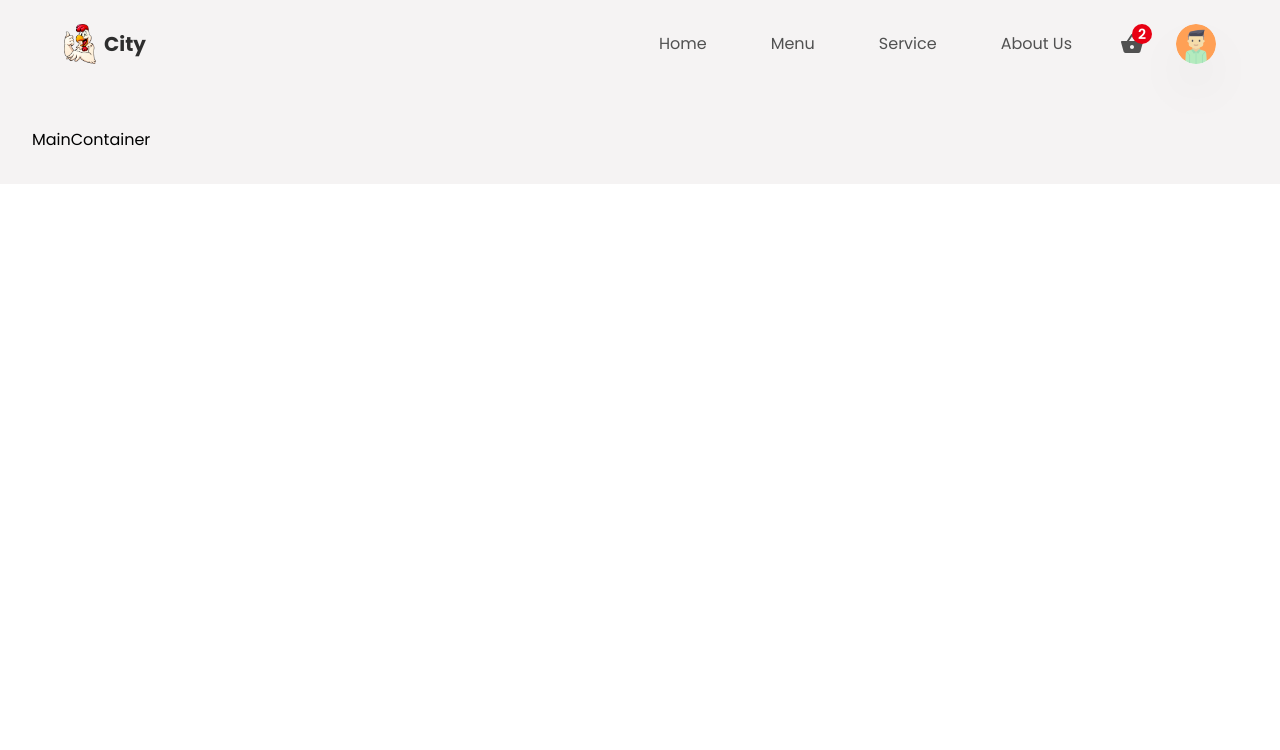
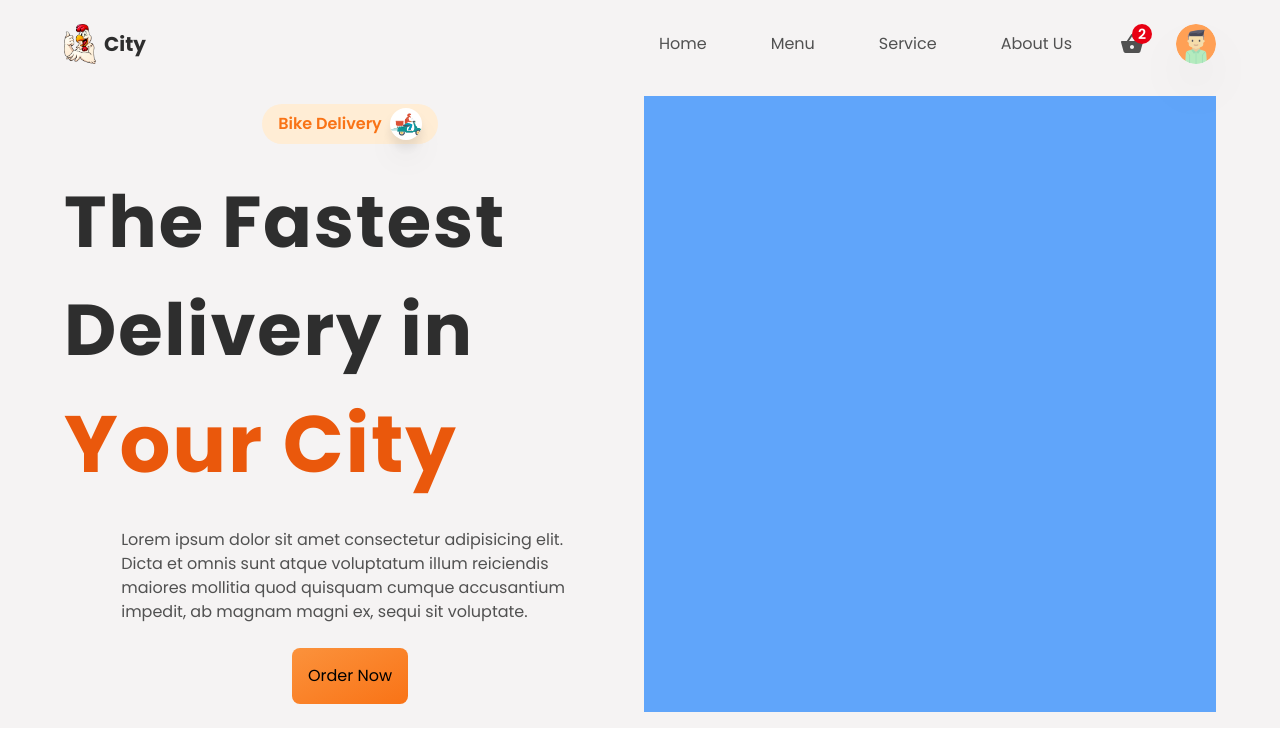
Before and after one commit to nurulamin092/restaurants-apps, a React (Create React App) app: page / in a window 1280 px wide. Shown: the top 750 px of the page. Built offline with nearby package versions, Linux system fonts and the light colour scheme.

Commit message:
maint conteiner

```diff
--- a/src/App.js
+++ b/src/App.js
@@ -8,7 +8,7 @@
         <AnimatePresence exitBeforeEnter>
             <div className='w-screen h-auto flex flex-col bg-primary'>
                 <Header />
-                <main className='mt-24 p-8 w-full'>
+                <main className='mt-14 md:mt-20 px-4 md:px-16 py-4 w-full'>
                     <Routes>
                         <Route path='/*' element={<MainContainer />} />
                         <Route path='/createItem' element={<CreateContainer />} />
--- a/src/components/Header.jsx
+++ b/src/components/Header.jsx
@@ -103,6 +103,12 @@
             </div>
             {/* mobile*/}
             <div className='flex md:hidden w-full h-full items-center justify-between'>
+                <div className='relative flex items-center justify-center'>
+                    <MdShoppingBasket className='text-textColor text-2xl cursor-pointer' />
+                    <div className=' absolute -top-2 -right-2 w-5 h-5 rounded-full bg-cartNumBg flex items-center justify-center'>
+                        <p className='text-sm text-white font-semibold'>2</p>
+                    </div>
+                </div>
                 <Link to={'/'} className='flex items-center gap-2'>
                     <img src={Logo} alt="logo" className='w-8 object-cover' />
                     <p className='text-headingColor text-xl font-bold'>City</p>
--- a/src/components/MainContainer.jsx
+++ b/src/components/MainContainer.jsx
@@ -1,8 +1,31 @@
 import React from 'react'
-
+import Delivery from '../img/delivery.png'
 const MainContainer = () => {
     return (
-        <div>MainContainer</div>
+        <div className='grid grid-cols-1 md:grid-cols-2 gap-2'>
+            <div className="py-2 flex-1 flex flex-col items-start md:items-center justify-start gap-6">
+                <div className='flex items-center gap-2 justify-center bg-orange-100 px-4 py-1 rounded-full'>
+                    <p className='text-base text-orange-500 font-semibold'>Bike Delivery</p>
+                    <div className='w-8 h-8 bg-white rounded-full overflow-hidden drop-shadow-xl'>
+                        <img src={Delivery} alt="delivery" />
+                    </div>
+                </div>
+                <p className='text-[2.5rem] lg:text-[4.5rem] font-bold tracking-wide text-headingColor'>
+                    The Fastest Delivery in <span className='text-orange-600 text-[3rem] lg:text-[5rem]'>Your City</span>
+                </p>
+                <p className='text-base text-textColor text-center md:text-left md:w-[80%]'>
+                    Lorem ipsum dolor sit amet consectetur adipisicing elit.
+                    Dicta et omnis sunt atque voluptatum illum reiciendis maiores
+                    mollitia quod quisquam cumque accusantium impedit, ab magnam magni ex,
+                    sequi sit voluptate.
+                </p>
+                <button type='button'
+                    className='bg-gradient-to-br from-orange-400 to-orange-500 w-full md:w-auto p-4 rounded-lg hover:shadow-lg transition-all ease-in-out duration-100'>
+                    Order Now
+                </button>
+            </div>
+            <div className="py-2 bg-blue-400 flex-1"></div>
+        </div>
     )
 }
 
```
